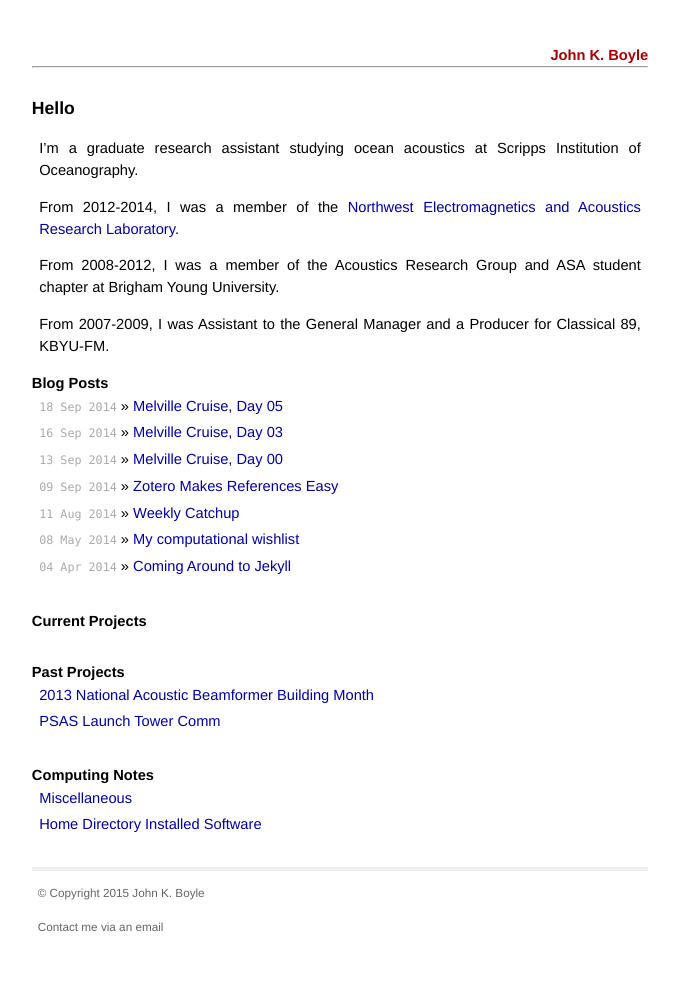
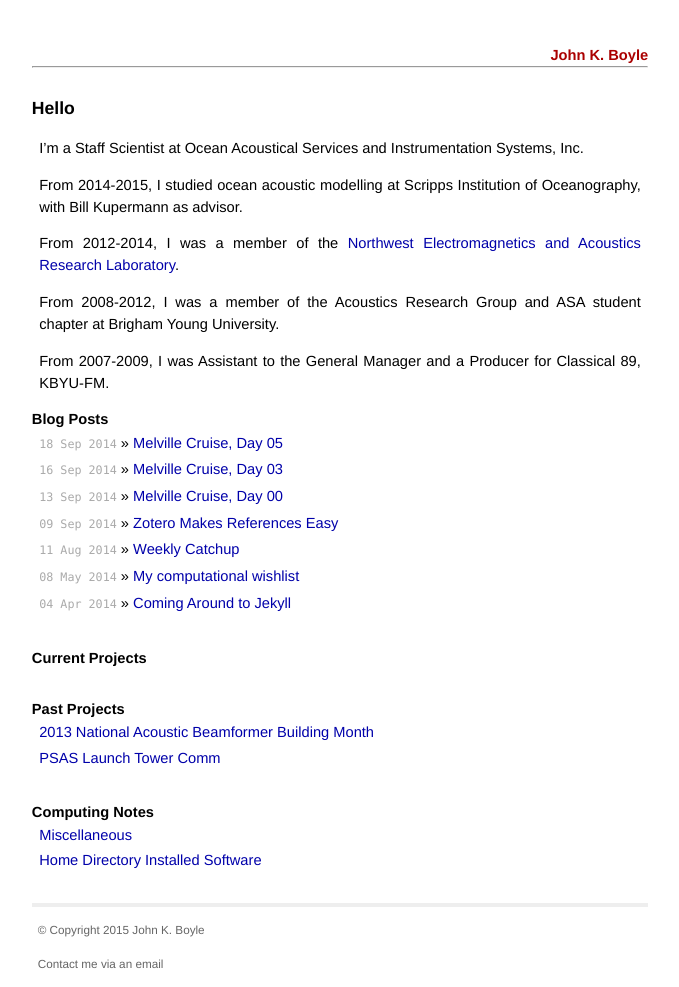
Before and after one commit to kebno/kebno.github.io, a Jekyll site: the page built from index.md, in a window 1280 px wide. Shown: the whole page, without its empty margins (300-979 px from the left). Built offline with Jekyll 4.4.1, drawn with Linux system fonts in a browser that asks for light colours; before the commit the page ends 950 px from its top, so only the background shows below that.

Commit message:
update current info

```diff
--- a/index.md
+++ b/index.md
@@ -3,8 +3,9 @@ layout: default
 ---
 
 # Hello
-I'm a graduate research assistant studying ocean acoustics
-at Scripps Institution of Oceanography.
+I'm a Staff Scientist at Ocean Acoustical Services and Instrumentation Systems, Inc.
+
+From 2014-2015, I studied ocean acoustic modelling at Scripps Institution of Oceanography, with Bill Kupermann as advisor.
 
 From 2012-2014, I was a member of the [Northwest Electromagnetics and Acoustics Research Laboratory](http://nearlab.ece.pdx.edu).
 
```
